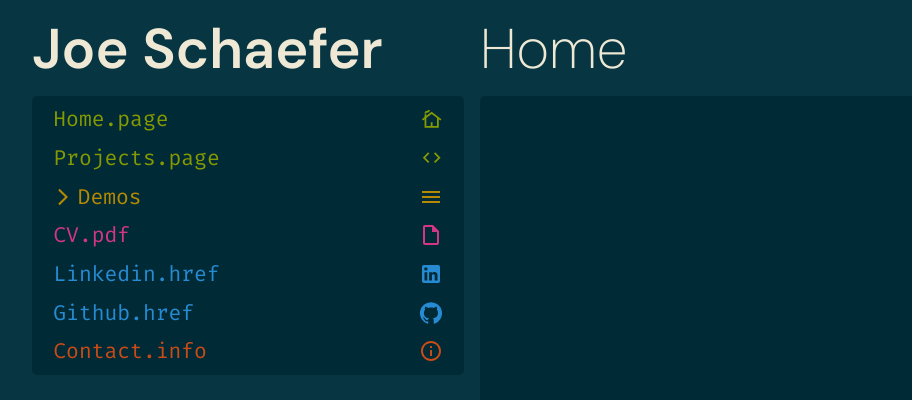
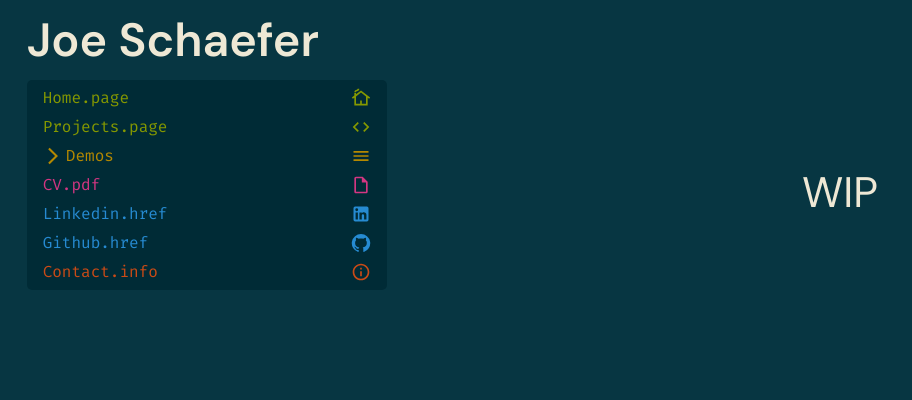
Before and after one commit to JWSchaefer/PersonalWebsite, a React (Create React App) app: page / in a window 1280 px wide. Shown: the top 400 px of the page, without its empty margins (0-912 px from the left). Built offline with nearby package versions, Linux system fonts and the light colour scheme.

Commit message:
Sucessful placeholder

```diff
--- a/src/App.css
+++ b/src/App.css
@@ -64,7 +64,7 @@ body, .App{
   background-color: var(--background) ;
   padding:0;
   margin: 0;
-  font-size: 12pt;
+  font-size: 10pt;
 }
 
 .GridContainer {
--- a/src/components/body/Body.css
+++ b/src/components/body/Body.css
@@ -6,3 +6,10 @@
     margin-left: 0;
     width:auto;
 }
+
+.Body{
+    font-family: 'DM Sans';
+    font-size: 32pt;
+    margin:auto;
+    margin-top: 2em;
+}
--- a/src/components/body/Body.js
+++ b/src/components/body/Body.js
@@ -5,7 +5,8 @@ import React, { Component } from 'react';
 
 class Body extends Component {
   render() {
-    return <div className='Body Inset'>
+    return <div className='Body'>
+      <span className='BodyText'>WIP</span>
     </div>
   }
 }
--- a/src/components/menu/Dropdown.js
+++ b/src/components/menu/Dropdown.js
@@ -41,7 +41,7 @@ function Dropdown({name, items}) {
     <div className="MenuChild Dir " onClick={onClick}>
       <ArrowForwardIosOutlinedIcon fontSize='small' style={{transform: expanded ? '' : 'rotate(90deg)', transition: 'transform 200ms ease'}}></ArrowForwardIosOutlinedIcon>
       &thinsp;{name}
-      <MenuOutlinedIcon fontSize='medium' className='MenuIcon'>
+      <MenuOutlinedIcon fontSize='small' className='MenuIcon'>
       </MenuOutlinedIcon>
     </div>
     {expanded ? null : items.map((item) => Item(item))}
--- a/src/components/menu/Menu.css
+++ b/src/components/menu/Menu.css
@@ -22,8 +22,8 @@
   padding-left:1em;
   padding-right:1em;
   font-family:"Fira Code";
+  font-size: 12pt;
   background-color: transparent;
-  font-size : 16pt;
   border-style: none;
   cursor: pointer;
   width: auto;
--- a/src/components/menu/Menu.js
+++ b/src/components/menu/Menu.js
@@ -22,11 +22,11 @@ class Menu extends Component {
   render() {
     return <div class="MenuParent Inset">
       <div class="MenuChild Page">
-        Home.page<CottageOutlinedIcon fontSize="medum" className="MenuIcon"></CottageOutlinedIcon>
+        Home.page<CottageOutlinedIcon fontSize="small" className="MenuIcon"></CottageOutlinedIcon>
       </div>
 
       <div class="MenuChild Page">
-      Projects.page<CodeOutlinedIcon fontSize="medum" className="MenuIcon"></CodeOutlinedIcon>
+      Projects.page<CodeOutlinedIcon fontSize='small' className='MenuIcon'></CodeOutlinedIcon>
       </div>
 
       <Dropdown name="Demos" items={[
@@ -35,20 +35,20 @@ class Menu extends Component {
       ]} />
 
       <div class="MenuChild Download">
-      CV.pdf<InsertDriveFileOutlinedIcon fontSize='medium' className='MenuIcon'></InsertDriveFileOutlinedIcon>
+      CV.pdf<InsertDriveFileOutlinedIcon fontSize='small' className='MenuIcon'></InsertDriveFileOutlinedIcon>
       </div>
 
       <div class="MenuChild Link">
-      Linkedin.href<LinkedInIcon fontSize='medium' className='MenuIcon'></LinkedInIcon>
+      Linkedin.href<LinkedInIcon fontSize='small' className='MenuIcon'></LinkedInIcon>
       </div>
 
       <div class="MenuChild Link">
-      Github.href<GitHubIcon  fontSize='medium' className='MenuIcon'></GitHubIcon>
+      Github.href<GitHubIcon  fontSize='small' className='MenuIcon'></GitHubIcon>
       </div>
 
 
       <div class="MenuChild Info">
-        Contact.info<InfoOutlinedIcon fontSize='medium' className='MenuIcon'></InfoOutlinedIcon>
+        Contact.info<InfoOutlinedIcon fontSize='small' className='MenuIcon'></InfoOutlinedIcon>
         </div>
     </div>
   }
--- a/src/pages/Home.js
+++ b/src/pages/Home.js
@@ -10,7 +10,7 @@ function Home() {
   return (
     <div className='GridContainer'>
         <Title></Title>
-        <PageTitle pageTitle={"Home"}></PageTitle>
+        <PageTitle pageTitle={""}></PageTitle>
         <Menu></Menu>
         <Body></Body>
     </div>
```
Also changed, not shown: 11 other files (tests, documents, lock files or other folders).
